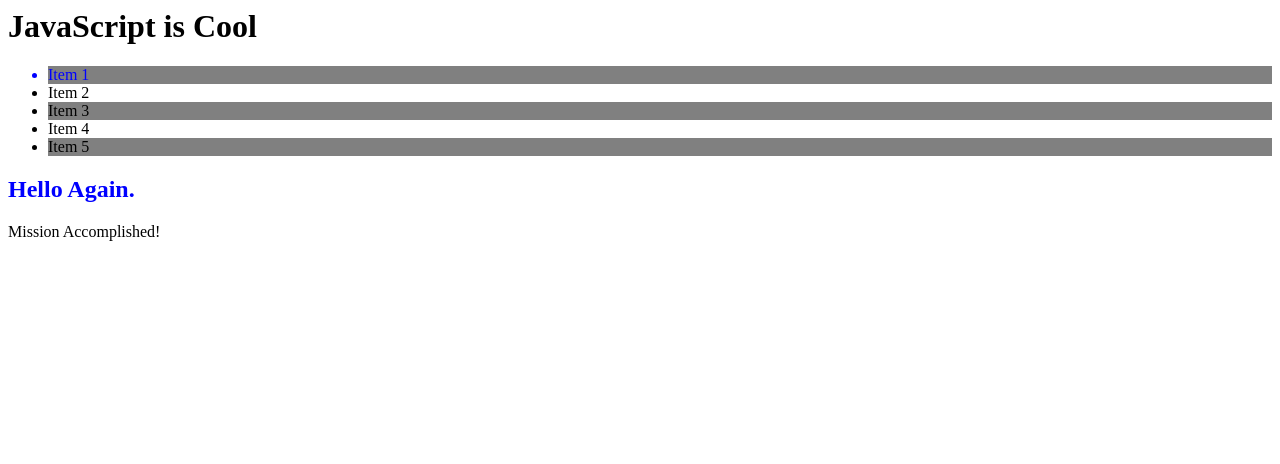
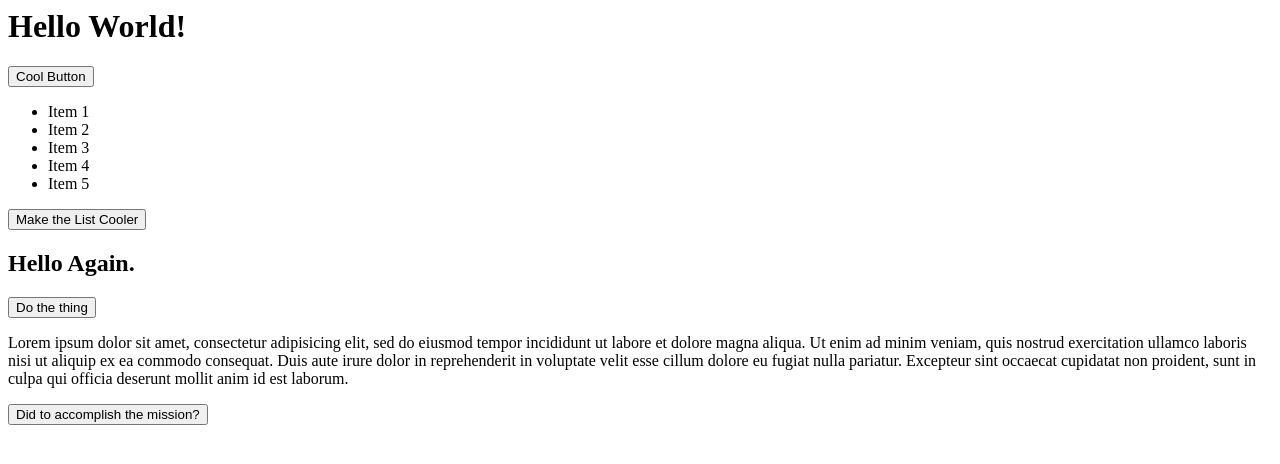
Before and after one commit to cosburn/Codeup_Web_Exercises, a PHP site: page /dom_query_js.html in a window 1280 px wide. Shown: the top 464 px of the page. Run offline with PHP 8.4, Linux system fonts and the light colour scheme.

Commit message:
adding buttons and event listeners

```diff
--- a/public/defuse_the_bom.php
+++ b/public/defuse_the_bom.php
@@ -28,14 +28,14 @@
     </style>
 </head>
 <body>
-    <h2 id="message">This BOM will self destruct in <span id="timer">100</span> seconds...</h2>
+    <h2 id="message">This BOM will self destruct in <span id="timer">50</span> seconds...</h2>
 
     <a id="defuser">Defuse the BOM</a>
 
     <script>
     	"use strict";
 
-        var detonationTimer = 100;
+        var detonationTimer = 50;
         var button = document.getElementById("defuser");
 
         //TODO: This function needs to be called once every second
--- a/public/dom_query_js.html
+++ b/public/dom_query_js.html
@@ -5,6 +5,7 @@
 <body>
 
     <h1 id="main-header">Hello World!</h1>
+    <button id="cool-btn">Cool Button</button>
     <ul>
         <li data-dbid="1">Item 1</li>
         <li data-dbid="2">Item 2</li>
@@ -12,7 +13,9 @@
         <li data-dbid="4">Item 4</li>
         <li data-dbid="5">Item 5</li>
     </ul>
+    <button id="list-btn">Make the List Cooler</button>
     <h2 id="sub-header">Hello Again.</h2>
+    <button id="sub-head-btn">Do the thing</button>
     <p class="sub-paragraph">
         Lorem ipsum dolor sit amet, consectetur adipisicing elit, sed do
         eiusmod tempor incididunt ut labore et dolore magna aliqua. Ut enim
@@ -22,27 +25,43 @@
         pariatur. Excepteur sint occaecat cupidatat non proident, sunt in
         culpa qui officia deserunt mollit anim id est laborum.
     </p>
+    <button id="sub-par">Did to accomplish the mission?</button>
 
     <script>
 
         // todo: get the main header element by id
         var mainHeader = document.getElementById("main-header");
-        console.log(mainHeader + " 1 check")
+        var coolBtn = document.getElementById("cool-btn");
+        console.log(coolBtn);
 
-        // todo: set inner html of mainHeader to "JavaScript is Cool"
-        mainHeader.innerHTML = "JavaScript is Cool";
 
-        // todo: get the sub header element by id
+        coolBtn.addEventListener('click', listenerMainHead, false);
+
+        function listenerMainHead (event) {
+            // set inner html of mainHeader to "JavaScript is Cool"
+            console.log("click");
+            mainHeader.innerHTML = "JavaScript is cool";
+        }
+
+
+        // get the sub header element by id
         var subHeader = document.getElementById("sub-header");
-        console.log(subHeader + " 2 check")
+        var subHeadBtn = document.getElementById("sub-head-btn");
 
-        // todo: set the text color of subHeader to blue
+        var listenerSubHead = function (event) {
+            console.log("click");
+            // set the text color of subHeader to blue
             subHeader.style["color"] = "blue";
+        }
+
+        subHeadBtn.addEventListener("click", listenerSubHead, false);
 
         // todo: get all list items
         var listItems = document.getElementsByTagName("li");
-        console.log(listItems + "3 check")
+        var listBtn = document.getElementById("list-btn");
 
+        var listenerList = function (event) {
+            console.log("click");
             // todo: set text color on every other list item to grey
             for (i=0; i<listItems.length; i++) {
                 if (i % 2 == 0) {
@@ -53,6 +72,10 @@
                     listItems[i].style["color"] = "blue";
                 }
             }
+        }
+
+        listBtn.addEventListener("click", listenerList, false);
+
         // todo: set text color of li with dbid = 1 to blue
         // (??...DID THIS IN ABOVE LOOP BC I COULDN'T FIGURE OUT HOW TO TARGET AN ITEM BY AN ATTRIBUTE VALUE...??)
         // var dbId1 = listItems.attributes["data-dbid"].1;
@@ -61,10 +84,15 @@
 
         // todo: get all elements with class name sub-paragraph
         var subParagraphs = document.getElementsByClassName("sub-paragraph");
-        console.log(subParagraphs + "5 check")
+        var subPar = document.getElementById("sub-par");
 
         // todo: change the text in the first sub paragraph to "Mission Accomplished!"
+        var listenerSubPar = function(event) {
+            console.log("click");
             subParagraphs[0].innerText = "Mission Accomplished!";
+        }
+
+        subPar.addEventListener("click", listenerSubPar, false);
 
     </script>
 
```
Lines whose indentation alone changed are shown as unchanged.
